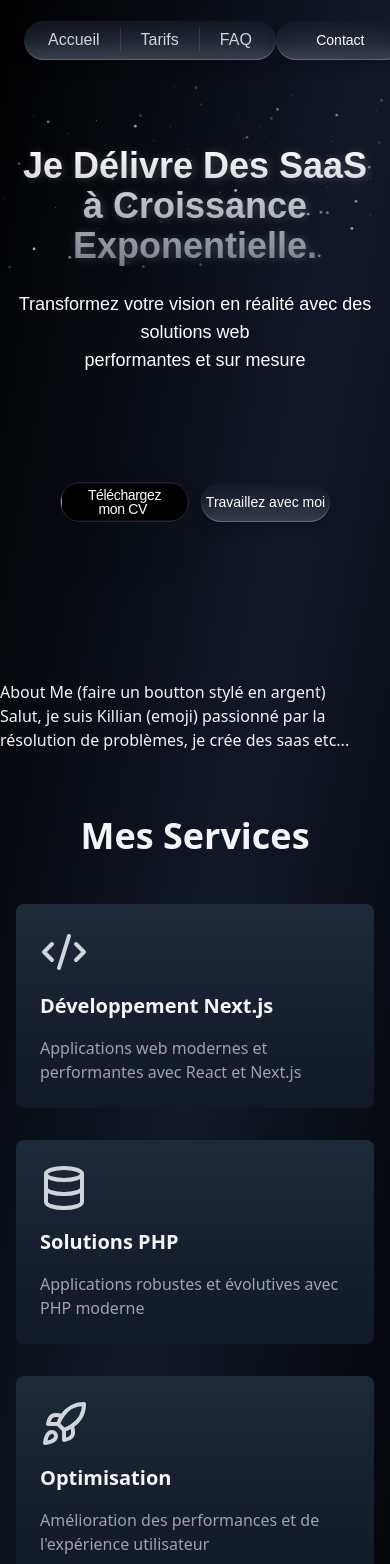
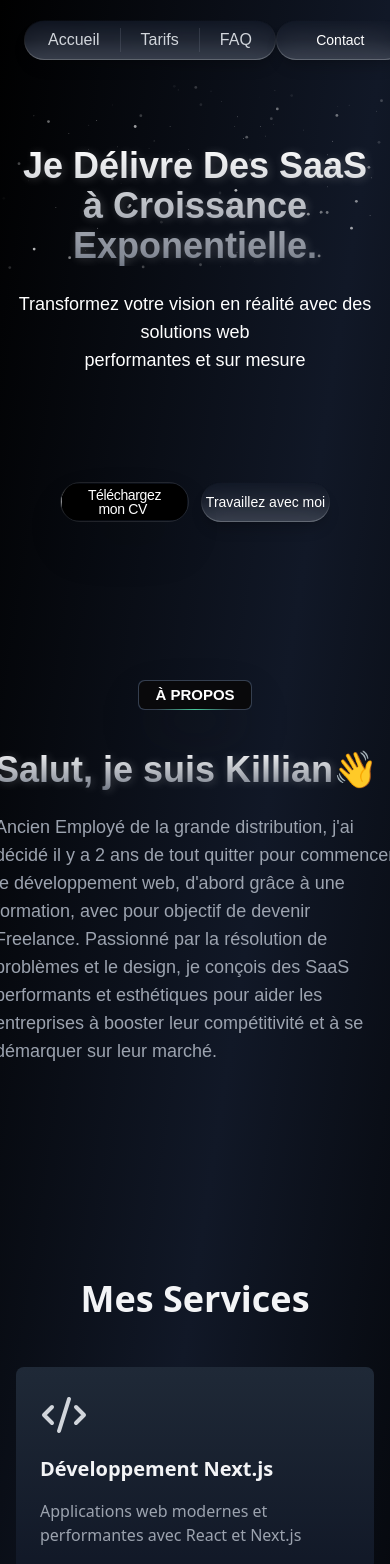
Before and after one commit to 69killian/portfolio-killian-codes-v2, a Next.js app: page / in a window 390 px wide. Shown: the top 1564 px of the page. Built offline with nearby package versions, Linux system fonts and the light colour scheme; a web font is replaced by a local one.

Commit message:
About Me Section and Responsive

```diff
--- a/package.json
+++ b/package.json
@@ -9,6 +9,7 @@
     "lint": "next lint"
   },
   "dependencies": {
+    "aos": "^2.3.4",
     "class-variance-authority": "^0.7.1",
     "clsx": "^2.1.1",
     "lucide-react": "^0.468.0",
@@ -22,6 +23,7 @@
   },
   "devDependencies": {
     "@eslint/eslintrc": "^3",
+    "@types/aos": "^3.0.7",
     "@types/node": "^20",
     "@types/react": "^19",
     "@types/react-dom": "^19",
--- a/src/app/components/About.tsx
+++ b/src/app/components/About.tsx
@@ -1,13 +1,35 @@
-import React from 'react'
+import React, { useEffect } from 'react'
+import AboutButton from './AboutButton'
+import AOS from 'aos';
+import 'aos/dist/aos.css';
 
 const About = () => {
+  useEffect(() => {
+    AOS.init({ duration: 1000 }); // Initialisation avec une durée d'animation de 1 seconde
+  }, []);
+
   return (
-    <>
-    <div>About Me (faire un boutton stylé en argent) </div>
-
-    <div>Salut, je suis Killian (emoji) passionné par la résolution de problèmes, je crée des saas etc...</div>
-    </>
+    <div className='flex flex-col justify-center items-center text-center pb-[150px]'>
+      <AboutButton />
+      <div className='mt-10'>
+        <div className='font-rethink text-[15px] sm:text-[20px] md:text-[30px] lg:text-[40px] w-[400px] sm:w-[500px] md:w-[700px] lg:w-[980px] text-left line-clamp-7 text-gray-400'>
+          <span
+            className='relative text-4xl sm:text-5xl md:text-6xl lg:text-7xl font-bold mb-6 bg-gradient-to-b from-white to-gray-500 text-transparent bg-clip-text font-rethink text-shadow z-10 overflow-hidden'
+            data-aos="fade-up"
+          >
+            Salut, je suis Killian
+          </span>
+          <span className='text-4xl sm:text-5xl md:text-6xl lg:text-7xl xl:text-8xl' data-aos="fade-up" data-aos-delay="200">
+            👋
+          </span>
+          <br /> <br />
+          <span className='text-lg sm:text-xl md:text-2xl lg:text-3xl' data-aos="fade-up" data-aos-delay="400">
+            Ancien Employé de la grande distribution, j&apos;ai décidé il y a 2 ans de tout quitter pour commencer le développement web, d&apos;abord grâce à une formation, avec pour objectif de devenir Freelance. Passionné par la résolution de problèmes et le design, je conçois des SaaS performants et esthétiques pour aider les entreprises à booster leur compétitivité et à se démarquer sur leur marché.
+          </span>
+        </div>
+      </div>
+    </div>
   )
 }
 
-export default About
+export default About;
--- /dev/null
+++ b/src/app/components/AboutButton.tsx
@@ -0,0 +1,19 @@
+import React from 'react'
+
+const AboutButton = () => {
+  return (
+    <button className="bg-slate-800 no-underline group cursor-pointer relative shadow-2xl shadow-zinc-900 rounded-md p-px text-xs font-semibold leading-6  text-white inline-block">
+  <span className="absolute inset-0 overflow-hidden rounded-md">
+    <span className="absolute inset-0 rounded-md bg-[image:radial-gradient(75%_100%_at_50%_0%,rgba(56,189,248,0.6)_0%,rgba(56,189,248,0)_75%)] opacity-0 transition-opacity duration-500 group-hover:opacity-100" />
+  </span>
+  <div className="relative flex space-x-2 items-center z-10 rounded-md bg-zinc-950 py-0.5 px-4 ring-1 ring-white/10 ">
+    <span className='font-rethink text-[15px]'>
+    À PROPOS
+    </span>
+  </div>
+  <span className="absolute -bottom-0 left-[1.125rem] h-px w-[calc(100%-2.25rem)] bg-gradient-to-r from-emerald-400/0 via-emerald-400/90 to-emerald-400/0 transition-opacity duration-500 group-hover:opacity-40" />
+</button>
+  )
+}
+
+export default AboutButton
```
Also changed, not shown: 1 other file (tests, documents, lock files or other folders).
